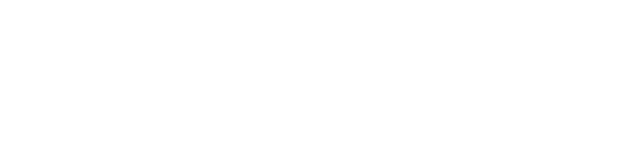
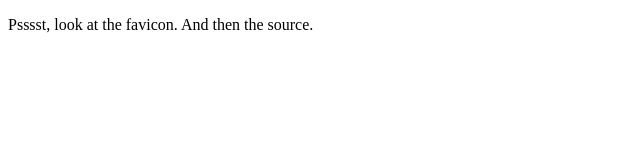
Before and after one commit to muymoo/favicon-bubble, a website: page index.html in a window 1280 px wide. Shown: the whole page, without its empty margins (0-640 px from the left). Drawn offline with Linux system fonts and the light colour scheme.

Commit message:
fixed index file and added text

```diff
--- a/index.html
+++ b/index.html
@@ -12,5 +12,6 @@
 	</head>
 	<body>
 		<favicon-bubble label="3"></favicon-bubble>
+		<p>Psssst, look at the favicon. And then the source.</p>
 	</body>
 </html>
```
